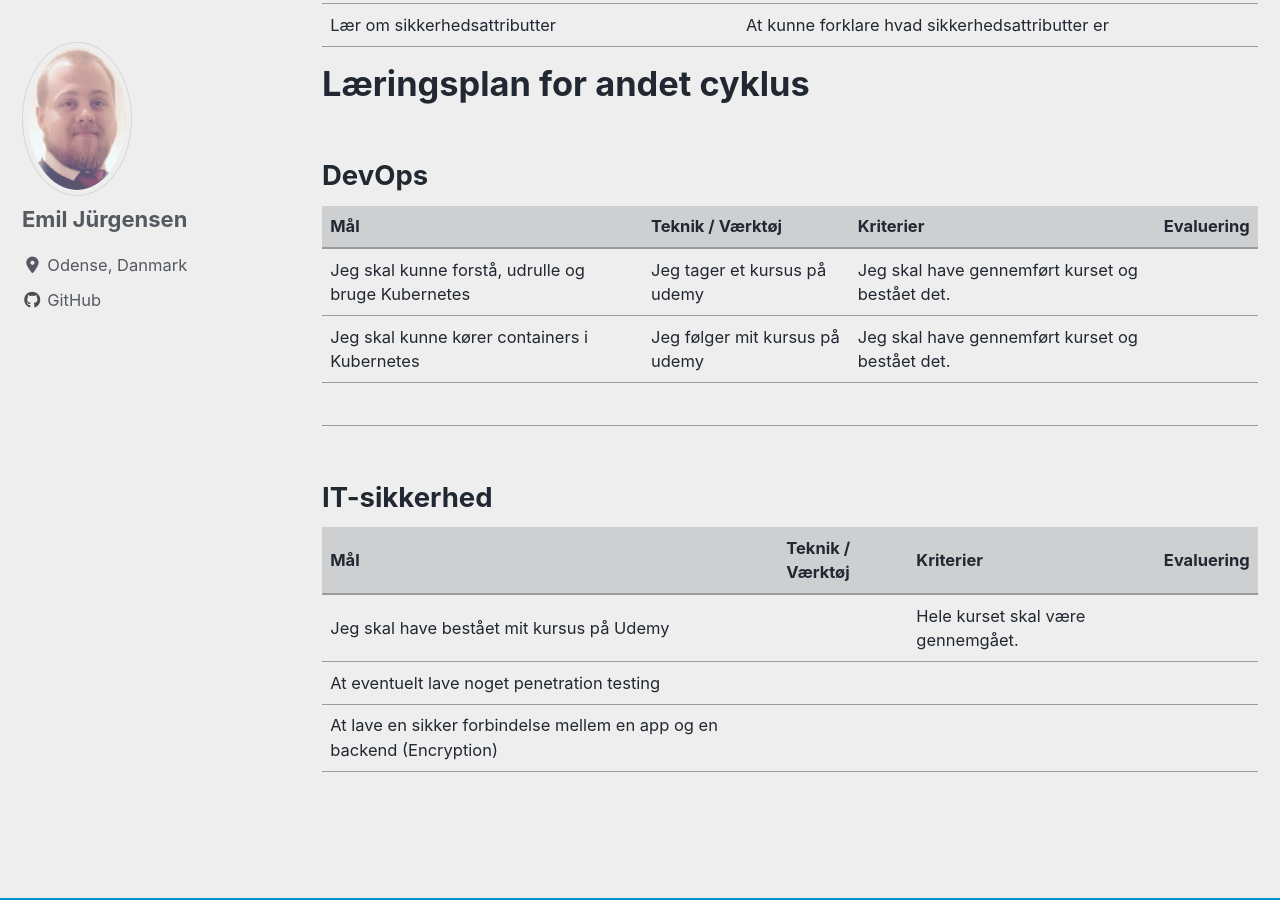
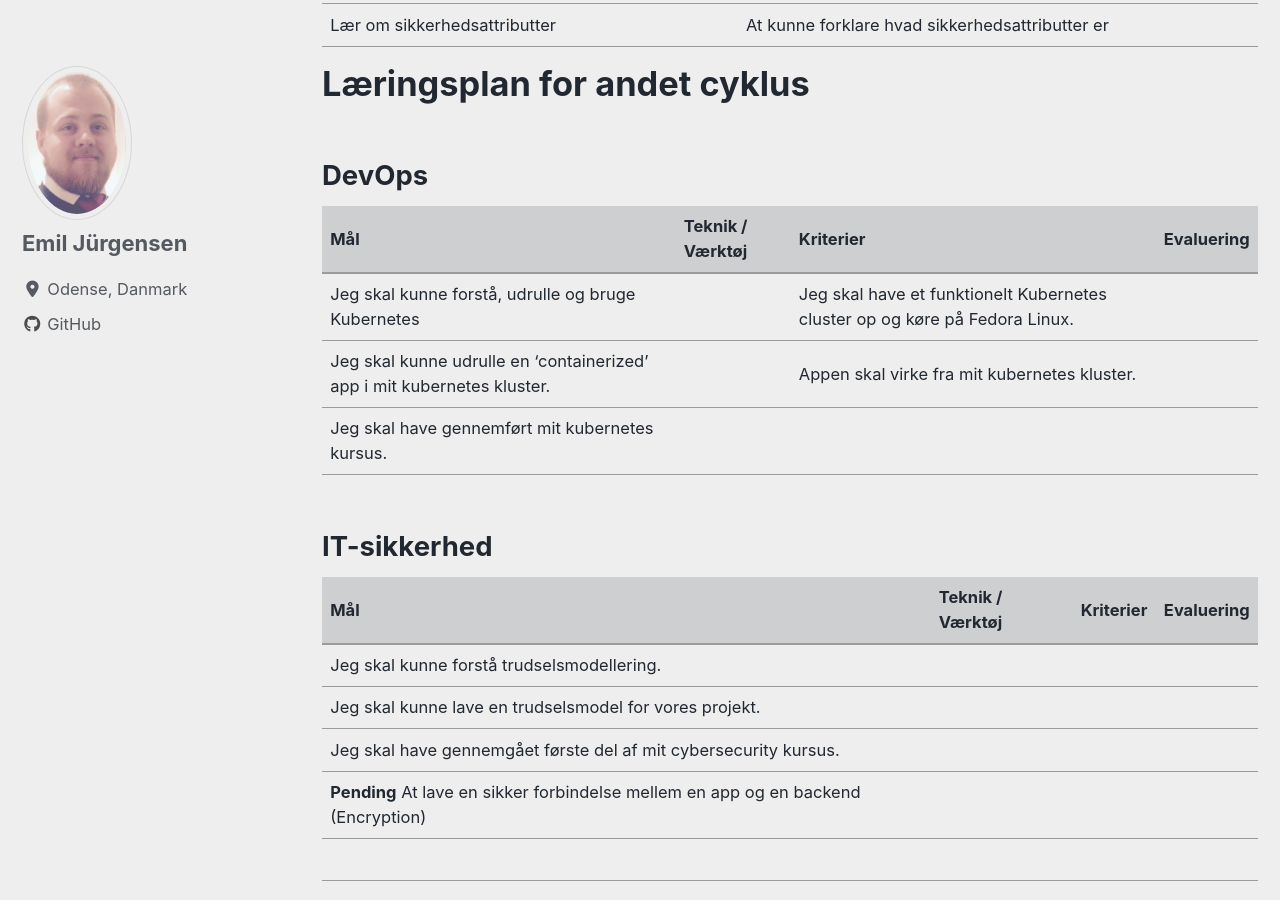
Before and after one commit to Emil428f/Portfolio, a Jekyll site: the page built from plan.md, in a window 1280 px wide and 900 px high, scrolled down 825 px. Built offline with Jekyll 4.4.1, drawn with Linux system fonts in a browser that asks for light colours; cached includes are drawn as plain includes; nearby versions of some CDN libraries.

Commit message:
Update plan.md

```diff
--- a/plan.md
+++ b/plan.md
@@ -31,15 +31,17 @@ author_profile: true
 
 | Mål | Teknik / Værktøj | Kriterier | Evaluering |
 |-------|--------|---------|---------|
-| Jeg skal kunne forstå, udrulle og bruge Kubernetes | Jeg tager et kursus på udemy | Jeg skal have gennemført kurset og bestået det. |
-| Jeg skal kunne kører containers i Kubernetes | Jeg følger mit kursus på udemy | Jeg skal have gennemført kurset og bestået det. |
-|  |  |  |
+| Jeg skal kunne forstå, udrulle og bruge Kubernetes |  | Jeg skal have et funktionelt Kubernetes cluster op og køre på Fedora Linux. |
+| Jeg skal kunne udrulle en 'containerized' app i mit kubernetes kluster.  |  | Appen skal virke fra mit kubernetes kluster. |
+| Jeg skal have gennemført mit kubernetes kursus. |  |  |  |
 
 
 <h2>IT-sikkerhed</h2>
 
 | Mål | Teknik / Værktøj | Kriterier | Evaluering |
 |-------|--------|---------|---------|
-| Jeg skal have bestået mit kursus på Udemy |  | Hele kurset skal være gennemgået. |
-| At eventuelt lave noget penetration testing |  |  |
-| At lave en sikker forbindelse mellem en app og en backend (Encryption) |  |  |
+| Jeg skal kunne forstå trudselsmodellering. |  |  |
+| Jeg skal kunne lave en trudselsmodel for vores projekt. |  |  |  |
+| Jeg skal have gennemgået første del af mit cybersecurity kursus. |  |  |  |
+| **Pending** At lave en sikker forbindelse mellem en app og en backend (Encryption) |  |  |
+|  |  |  |  |
```
